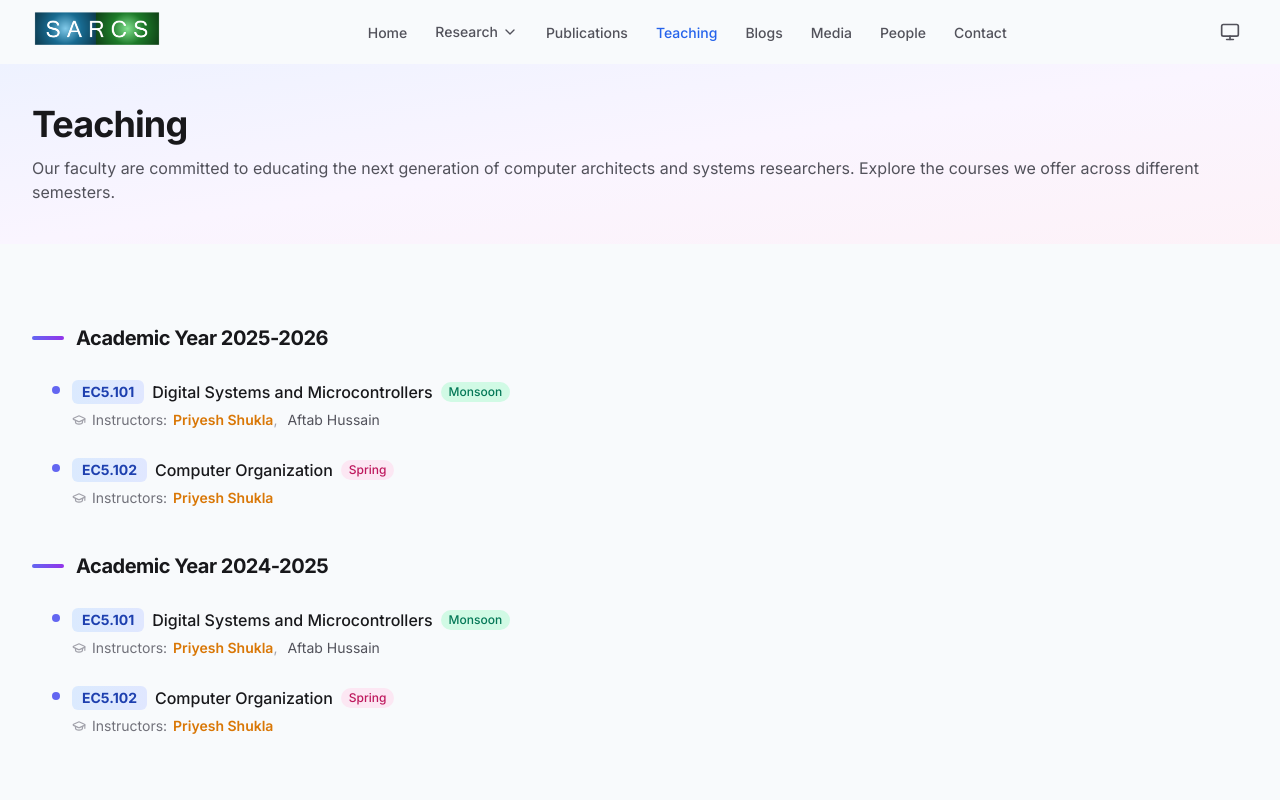
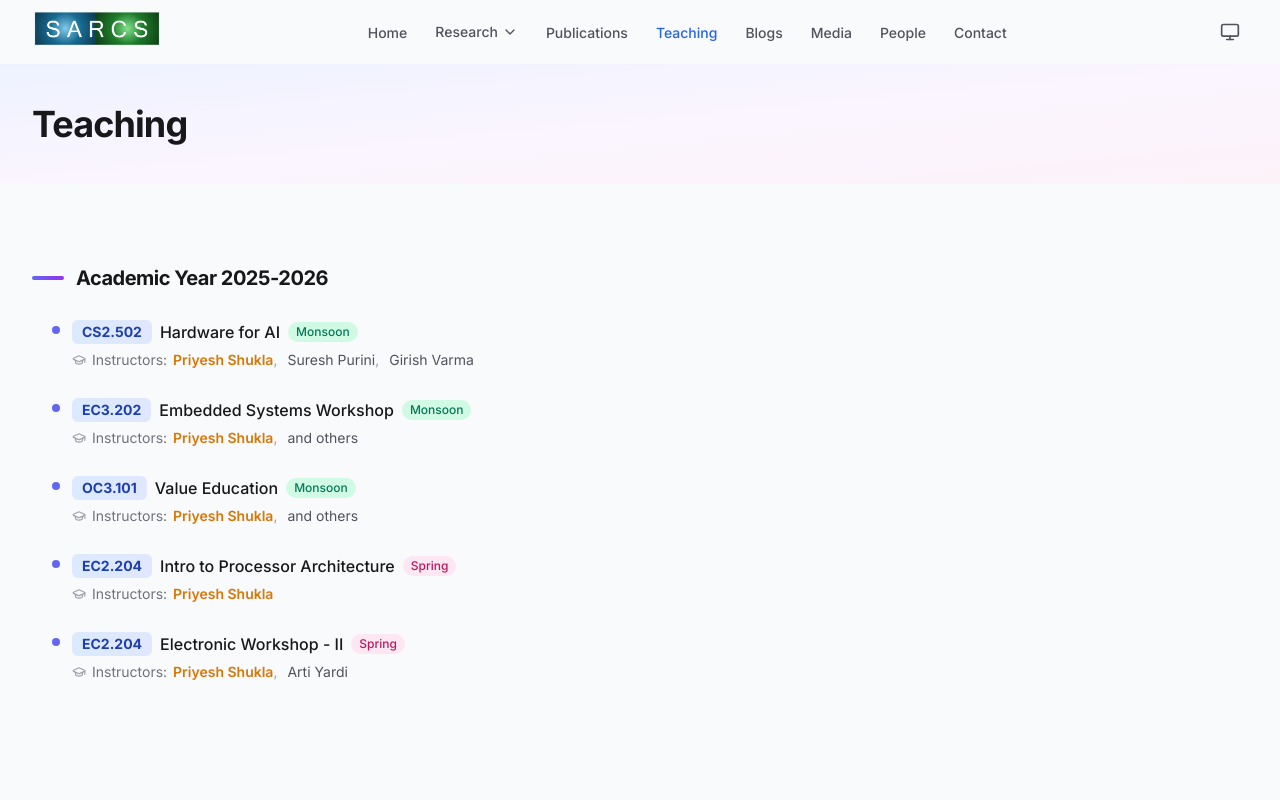
Before and after one commit to SARCS-Research-Group-IIITH/SARCS-Research-Group-IIITH.github.io, a Next.js app: page /teaching in a window 1280 px wide. Shown: the top 800 px of the page. Built offline with nearby package versions, Linux system fonts and the light colour scheme.

Commit message:
Modified Teaching page

```diff
--- a/app/teaching/page.tsx
+++ b/app/teaching/page.tsx
@@ -30,7 +30,7 @@ export default function TeachingPage() {
     <>
       <PageHeader
         title="Teaching"
-        description="Our faculty are committed to educating the next generation of computer architects and systems researchers. Explore the courses we offer across different semesters."
+        description=""
         className="bg-gradient-to-br from-indigo-50 via-purple-50 to-pink-50 dark:from-indigo-950/30 dark:via-purple-950/20 dark:to-pink-950/20"
       />
 
--- a/data/teaching.json
+++ b/data/teaching.json
@@ -7,9 +7,20 @@
           "name": "Spring",
           "courses": [
             {
-              "code": "EC5.102",
-              "name": "Computer Organization",
+              "code": "EC2.204",
+              "name": "Intro to Processor Architecture",
               "faculty": ["Priyesh Shukla"],
+              "link": null
+            }
+          ]
+        },
+        {
+          "name": "Spring",
+          "courses": [
+            {
+              "code": "EC2.204",
+              "name": "Electronic Workshop - II",
+              "faculty": ["Priyesh Shukla", "Arti Yardi"],
               "link": null
             }
           ]
@@ -18,25 +29,9 @@
           "name": "Monsoon",
           "courses": [
             {
-              "code": "EC5.101",
-              "name": "Digital Systems and Microcontrollers",
-              "faculty": ["Priyesh Shukla", "Aftab Hussain"],
-              "link": null
-            }
-          ]
-        }
-      ]
-    },
-    {
-      "year": "2024-2025",
-      "semesters": [
-        {
-          "name": "Spring",
-          "courses": [
-            {
-              "code": "EC5.102",
-              "name": "Computer Organization",
-              "faculty": ["Priyesh Shukla"],
+              "code": "OC3.101",
+              "name": "Value Education",
+              "faculty": ["Priyesh Shukla", "and others"],
               "link": null
             }
           ]
@@ -45,9 +40,20 @@
           "name": "Monsoon",
           "courses": [
             {
-              "code": "EC5.101",
-              "name": "Digital Systems and Microcontrollers",
-              "faculty": ["Priyesh Shukla", "Aftab Hussain"],
+              "code": "EC3.202",
+              "name": "Embedded Systems Workshop",
+              "faculty": ["Priyesh Shukla", "and others"],
+              "link": null
+            }
+          ]
+        },
+        {
+          "name": "Monsoon",
+          "courses": [
+            {
+              "code": "CS2.502",
+              "name": "Hardware for AI",
+              "faculty": ["Priyesh Shukla", "Suresh Purini", "Girish Varma"],
               "link": null
             }
           ]
```
